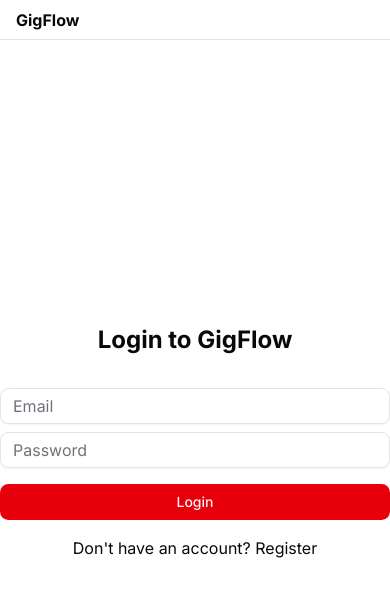
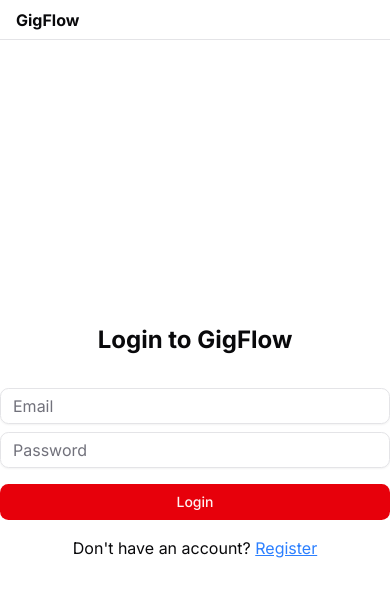
Before and after one commit to darshan03s/gig-flow, a React (Vite) app: page /login in a window 390 px wide. Shown: the top 596 px of the page. Built offline with nearby package versions, Linux system fonts and the light colour scheme; no server answers.

Commit message:
refactor: improve responsive layout and link styling on auth and dashboard pages

```diff
--- a/src/pages/Home.tsx
+++ b/src/pages/Home.tsx
@@ -72,7 +72,7 @@
 
   return (
     <main>
-      <div className="max-w-3xl mx-auto py-4 space-y-4">
+      <div className="sm:max-w-2xl md:max-w-3xl mx-auto py-4 space-y-4">
         <div>
           <form onSubmit={handleSearch}>
             <Input
--- a/src/pages/Login.tsx
+++ b/src/pages/Login.tsx
@@ -69,7 +69,10 @@
             Login
           </Button>
           <p className="text-center">
-            Don't have an account? <Link to="/register">Register</Link>
+            Don't have an account?{' '}
+            <Link to="/register" className="text-blue-500 underline hover:text-blue-600">
+              Register
+            </Link>
           </p>
         </div>
       </div>
--- a/src/pages/MyBids.tsx
+++ b/src/pages/MyBids.tsx
@@ -29,7 +29,7 @@
 
   return (
     <main>
-      <div className="max-w-3xl mx-auto py-4">
+      <div className="sm:max-w-2xl md:max-w-3xl mx-auto py-4">
         <h1 className="text-2xl font-bold mb-4">My bids</h1>
         <div className="space-y-4">
           {bids.map((bid) => (
--- a/src/pages/MyGigs.tsx
+++ b/src/pages/MyGigs.tsx
@@ -33,7 +33,7 @@
 
   return (
     <main>
-      <div className="max-w-3xl mx-auto py-4">
+      <div className="sm:max-w-2xl md:max-w-3xl mx-auto py-4">
         <h1 className="text-2xl font-bold mb-4">My gigs</h1>
         <div className="space-y-4">
           {gigs.map((gig) => (
--- a/src/pages/Register.tsx
+++ b/src/pages/Register.tsx
@@ -73,7 +73,10 @@
             Register
           </Button>
           <p className="text-center">
-            Already have an account? <Link to="/login">Login</Link>
+            Already have an account?{' '}
+            <Link to="/login" className="text-blue-500 underline hover:text-blue-600">
+              Login
+            </Link>
           </p>
         </div>
       </div>
```
